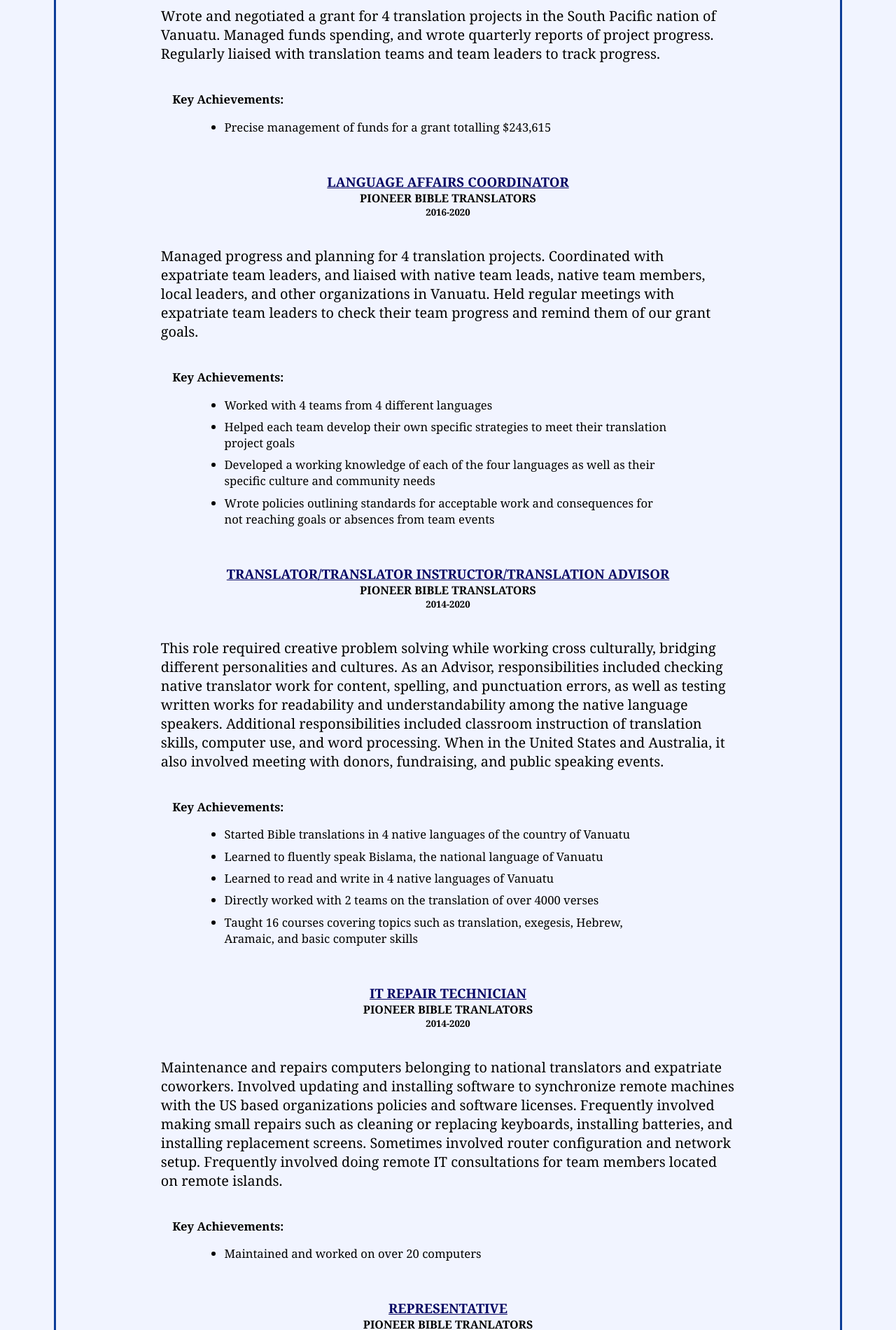
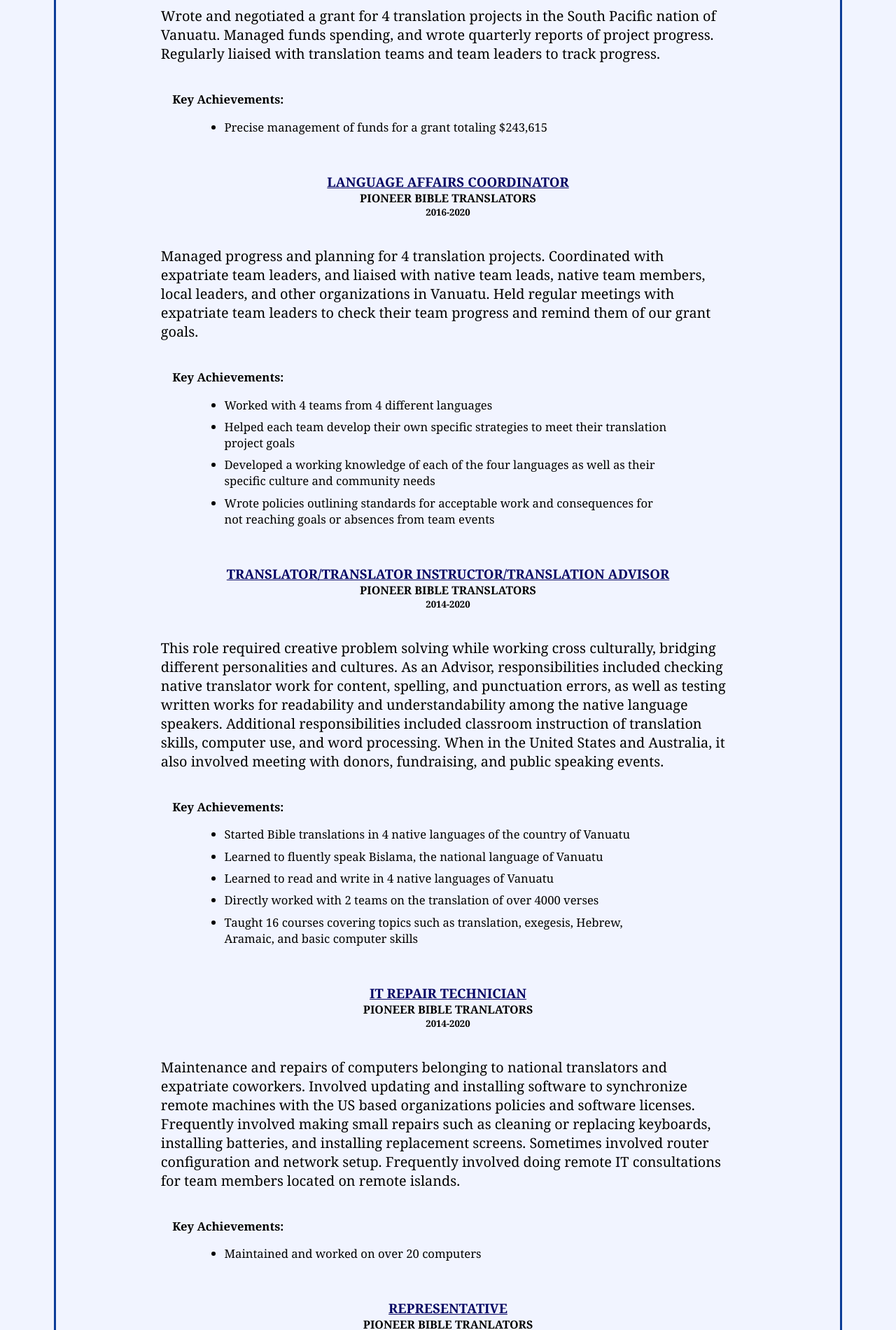
Before and after one commit to Craig5117/craigbennett, a plain HTML site: page resume.html in a window 1280 px wide. Shown: the part 1337-3237 px from the top of the page at 70% size. Drawn offline with Linux system fonts and the light colour scheme.

Commit message:
fixed some spelling errors

```diff
--- a/resume.html
+++ b/resume.html
@@ -76,7 +76,7 @@
                 <p class="achievements">Key Achievements:</p>
                 <div class="list-container">
                     <ul>
-                        <li>Precise management of funds for a grant totalling $243,615</li>
+                        <li>Precise management of funds for a grant totaling $243,615</li>
                     </ul>
                 </div>
             </div>
@@ -123,7 +123,7 @@
                 <h3 class="roll/degree">IT REPAIR TECHNICIAN </h3>
                 <h4 class="employer/school">PIONEER BIBLE TRANLATORS</h4>
                 <h5 class="date">2014-2020 </h5>
-                <p>Maintenance and repairs computers belonging to national translators and expatriate coworkers.
+                <p>Maintenance and repairs of computers belonging to national translators and expatriate coworkers.
                     Involved updating and installing software to synchronize remote machines with the US based organizations policies and software licenses.
                     Frequently involved making small repairs such as cleaning or replacing keyboards, installing batteries, and installing replacement screens.
                     Sometimes involved router configuration and network setup. Frequently involved doing remote IT consultations for team members located on remote islands.
```
